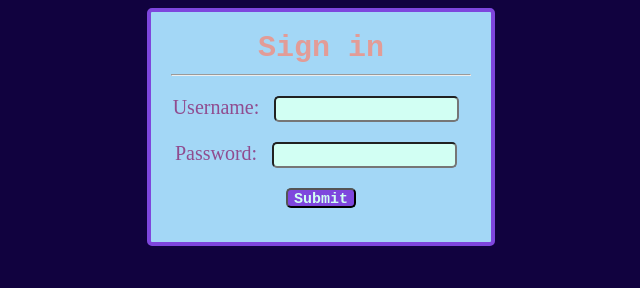
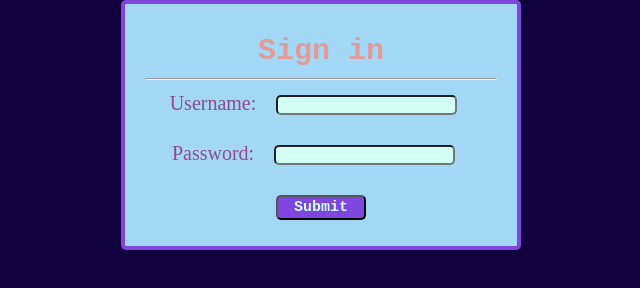
Before and after one commit to Gudwayne/firsts.com, a plain HTML site: page index.html in a window 1280 px wide. Shown: the whole page, without its empty margins (319-959 px from the left). Drawn offline with Linux system fonts and the light colour scheme.

Commit message:
Update style.css

```diff
--- a/style.css
+++ b/style.css
@@ -1,8 +1,13 @@
+*{
+    padding: 0;
+    margin: 0;
+    box-sizing: border-box;
+}
 #cont{
     border: 4px solid rgb(126 70 221);
     border-radius: 5px;
-    width: 300px;
-    height: 190px;
+    width: 400px;
+    height: 250px;
     padding: 20px;
     margin: auto;
     background-color: rgb(163 215 246);
@@ -11,8 +16,7 @@
     font-size: 20px;
 }
 #cont h3{
-    margin-top: -1px;
-    margin-bottom: -1px;
+    padding: 10px;
     font-size: 30px;
     font-family: 'Courier New', Courier, monospace;
     color: rgb(226 156 151);
@@ -21,12 +25,14 @@ body{
     background-color: rgb(17, 2, 63);
 }
 #cont input{
-    margin: 10px;
+    margin: 15px;
     border-radius: 5px;
     height: 20px;
     background-color: rgb(210 255 243);
 }
 #cont .btn{
+    height: 25px;
+    width: 90px;
     font-size: 15px;
     font-family: 'Courier New', Courier, monospace;
     color: rgb(210 255 243);
```
